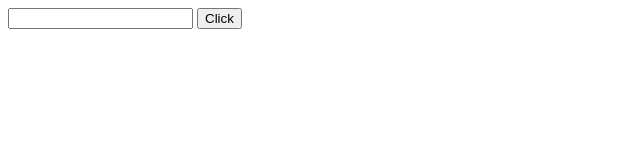
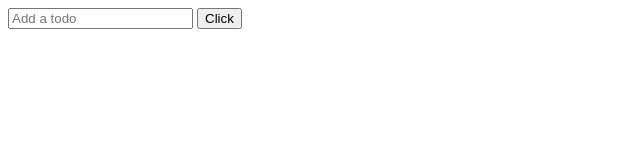
Before and after one commit to klanti117/simple-toDo-list-TS, a website with bundled scripts: page index.html in a window 1280 px wide. Both pictures are taken after a click on the button "Click". Shown: the full height of the page, 0-640 px from the left. Built offline with nearby package versions, Linux system fonts and the light colour scheme.

Commit message:
cleared input

```diff
--- a/index.html
+++ b/index.html
@@ -7,7 +7,7 @@
     <title>Todo List</title>
 </head>
 <body>
-    <input id="todoInput" type="text">
+    <input id="todoInput" type="text" placeholder="Add a todo">
     <button id="btn">Click</button>
     <script src="dist/index.js"></script>
 </body>
--- a/src/index.ts
+++ b/src/index.ts
@@ -3,4 +3,5 @@ const input  = document.getElementById("todoInput")! as HTMLInputElement
 
 btn.addEventListener("click",()=>{
     console.log(input.value)
+    input.value=""
 })
```
Also changed, not shown: dist/index.js.
